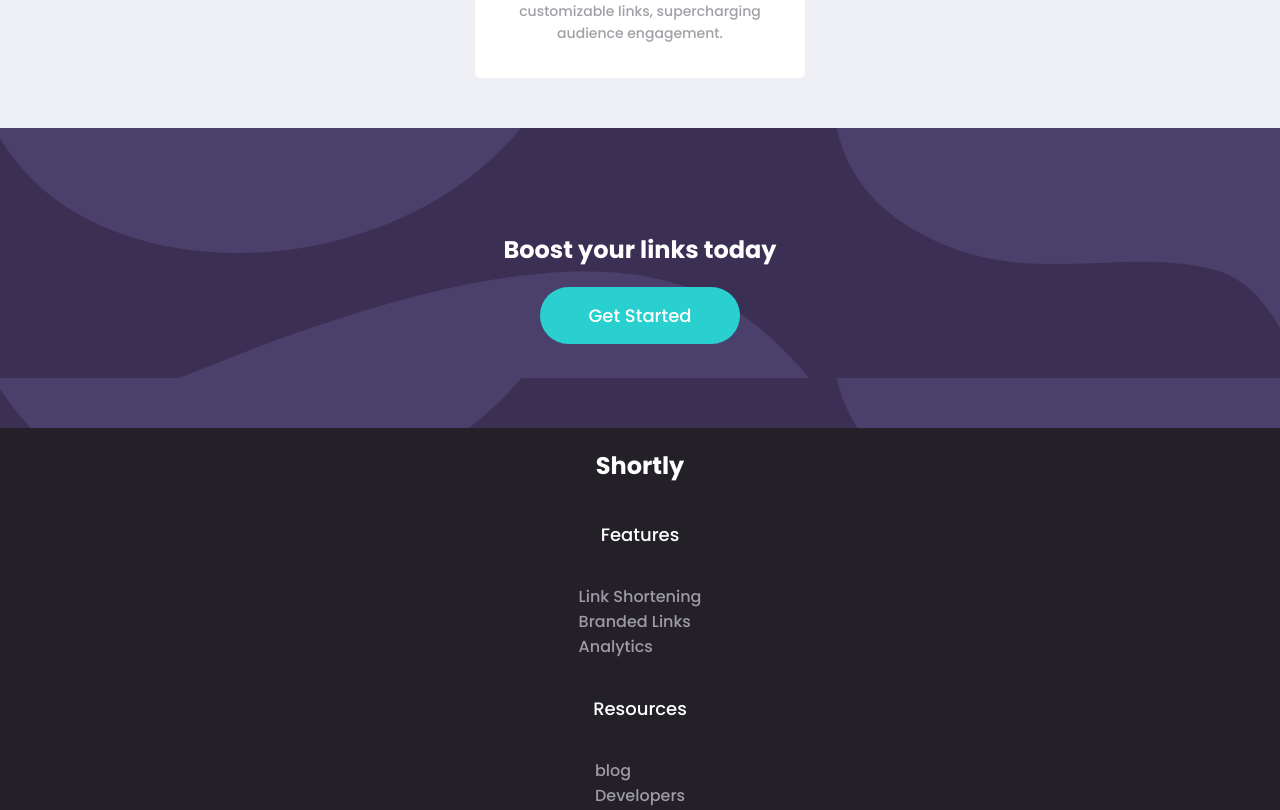
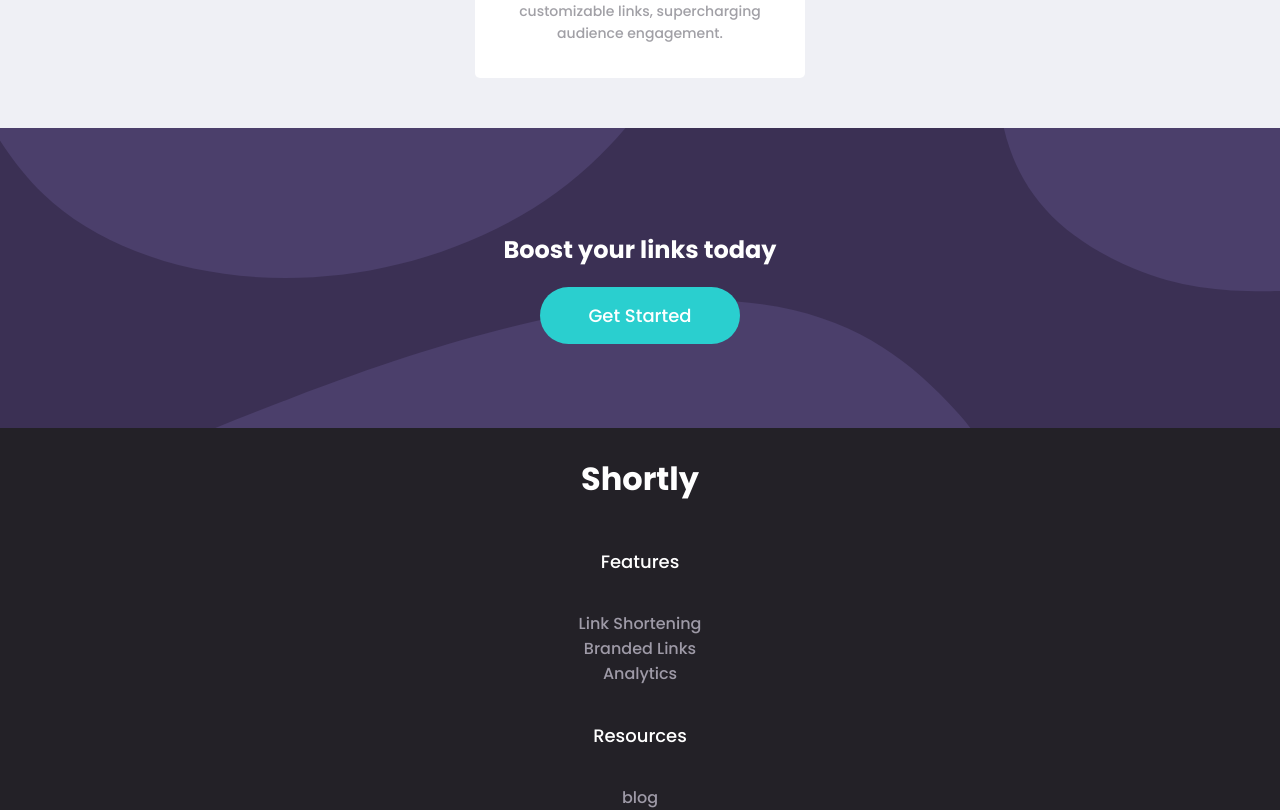
Before and after one commit to yingmo55/URL-shortening-API-landing-page, a React (Create React App) app: page / in a window 1280 px wide. Shown: the part 2140-2950 px from the top of the page. Built offline with nearby package versions, Linux system fonts and the light colour scheme.

Commit message:
Adjust footer style

```diff
--- a/src/Components/BeforeFooter/BeforeFooter.css
+++ b/src/Components/BeforeFooter/BeforeFooter.css
@@ -3,7 +3,8 @@
     align-items: center;
     justify-content: center;
     flex-flow: column wrap;
-    background: url('../../images/bg-boost-desktop.svg');
+    background: no-repeat url('../../images/bg-boost-desktop.svg');
+    background-size: cover;
     background-color: hsl(257, 27%, 26%);
     min-height: 300px;
 }
--- a/src/Components/Footer/Footer.css
+++ b/src/Components/Footer/Footer.css
@@ -13,9 +13,14 @@ footer > p
     text-align: center;
 }
 
+footer > h2 {
+    font-size: 2rem;
+}
+
 footer li{
-font-size: 16px;
-color: hsl(257, 7%, 63%);
+    text-align: center;
+    font-size: 16px;
+    color: hsl(257, 7%, 63%);
 }
 footer > ul {
     list-style: none;
```
